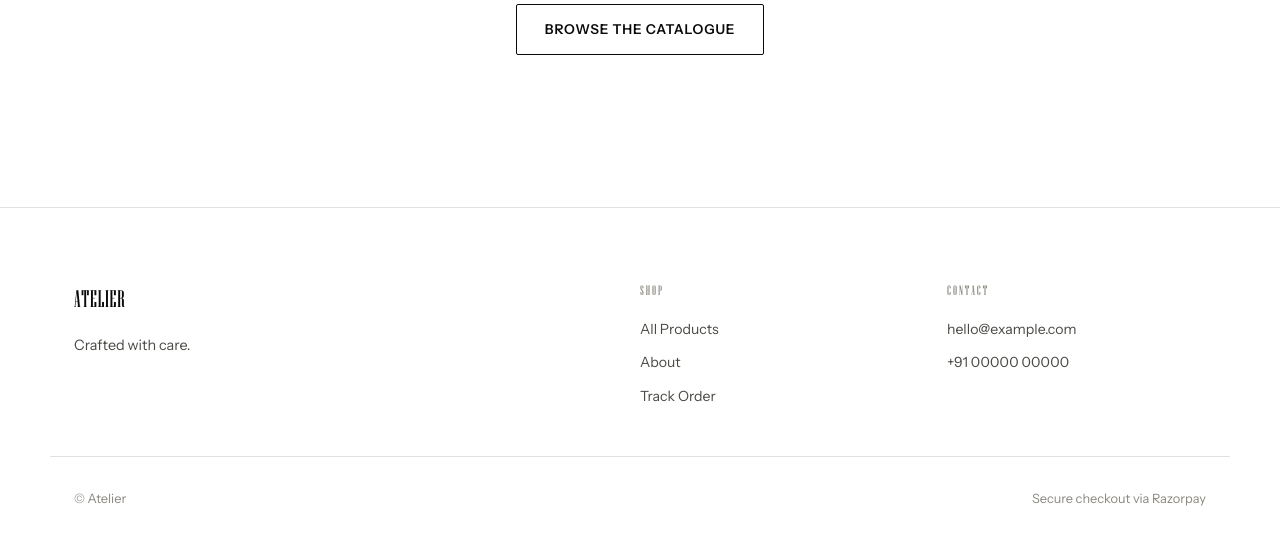
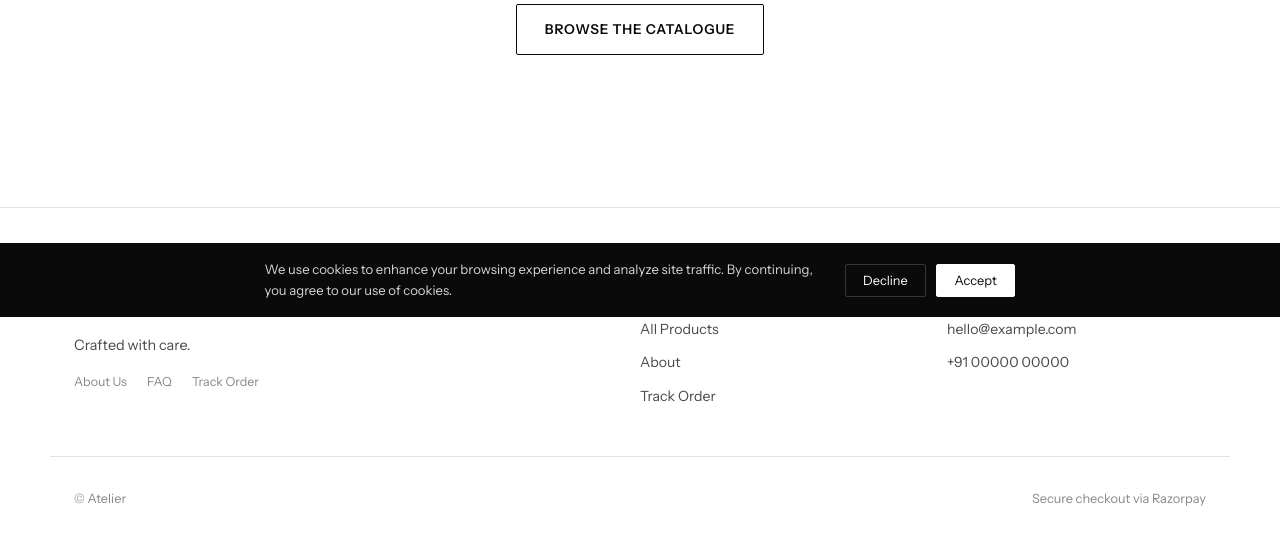
Before and after one commit to TygarWright/virtual-store, a Flask app: page /cart in a window 1280 px wide. Shown: the part 483-1024 px from the top of the page. Run offline with Flask 3, Linux system fonts and the light colour scheme; data comes from the database, SQL or seed files in the repository; some libraries are stand-ins or nearby versions; some web fonts are replaced.

Commit message:
Add cart hover preview, cookie consent banner, footer policy links
- Cart hover preview: hover over cart icon to see mini cart with thumbnails,
  quantities, subtotal, and checkout link. Auto-refreshes after add-to-cart.
  New /api/cart/preview endpoint serves JSON.
- Cookie consent banner: GDPR-style banner with Accept/Decline, stored in
  localStorage, slides up after 800ms delay.
- Footer policy links: About Us, FAQ, Track Order links under brand section.
- Cart preview API endpoint with product images, line totals, and subtotal.

```diff
--- a/app.py
+++ b/app.py
@@ -376,6 +376,29 @@ def api_create_order():
         "customer_email": email,
         "customer_phone": phone,
     })
+
+
+@app.route("/api/cart/preview")
+def api_cart_preview():
+    """Return cart items for the nav hover preview dropdown."""
+    conn = db.get_db()
+    items, subtotal = get_cart_items(conn)
+    result = []
+    for it in items:
+        img = conn.execute(
+            "SELECT filename FROM product_images WHERE product_id = ? ORDER BY position ASC LIMIT 1",
+            (it["product"]["id"],),
+        ).fetchone()
+        result.append({
+            "name": it["product"]["name"],
+            "slug": it["product"]["slug"],
+            "quantity": it["quantity"],
+            "price": it["product"]["price"],
+            "line_total": it["line_total"],
+            "image": img["filename"] if img else None,
+        })
+    conn.close()
+    return jsonify({"items": result, "subtotal": subtotal, "count": sum(it["quantity"] for it in items)})
 
 
 @app.route("/cart")
--- a/static/css/style.css
+++ b/static/css/style.css
@@ -664,6 +664,69 @@ body.menu-open { overflow: hidden; }
   .feature-strip__item { font-size: 0.75rem; gap: 0.5rem; }
 }
 
+/* ---------- Cart hover preview ---------- */
+.nav__cart-wrap { position: relative; }
+.cart-preview {
+  position: absolute; top: calc(100% + 10px); right: 0;
+  background: var(--white); border: 1px solid var(--border);
+  border-radius: 4px; box-shadow: 0 12px 32px rgba(0,0,0,0.12);
+  width: 320px; z-index: 100;
+  opacity: 0; transform: translateY(-4px); pointer-events: none;
+  transition: opacity 0.2s ease, transform 0.2s ease;
+}
+.cart-preview.open { opacity: 1; transform: translateY(0); pointer-events: auto; }
+.cart-preview__header {
+  padding: 0.75rem 1rem; border-bottom: 1px solid var(--border);
+  font-family: var(--display); font-size: 0.72rem; letter-spacing: 0.1em;
+  text-transform: uppercase; color: var(--grey-500);
+}
+.cart-preview__item {
+  display: flex; gap: 0.65rem; padding: 0.65rem 1rem;
+  border-bottom: 1px solid var(--border); align-items: center;
+}
+.cart-preview__item:last-of-type { border-bottom: none; }
+.cart-preview__thumb { width: 40px; height: 50px; object-fit: cover; flex-shrink: 0; border-radius: 2px; }
+.cart-preview__placeholder { width: 40px; height: 50px; flex-shrink: 0; background: var(--grey-100); display: flex; align-items: center; justify-content: center; font-family: var(--serif); font-size: 0.85rem; color: var(--grey-500); border-radius: 2px; }
+.cart-preview__info { flex: 1; min-width: 0; }
+.cart-preview__name { font-size: 0.82rem; white-space: nowrap; overflow: hidden; text-overflow: ellipsis; }
+.cart-preview__qty { font-size: 0.72rem; color: var(--grey-500); }
+.cart-preview__price { font-family: var(--display); font-size: 0.8rem; color: var(--grey-700); flex-shrink: 0; }
+.cart-preview__footer { padding: 0.75rem 1rem; border-top: 1px solid var(--border); }
+.cart-preview__subtotal { display: flex; justify-content: space-between; margin-bottom: 0.75rem; font-size: 0.85rem; }
+.cart-preview__subtotal strong { font-family: var(--display); font-weight: normal; letter-spacing: 0.04em; }
+.cart-preview__empty { padding: 1.75rem 1rem; text-align: center; font-size: 0.85rem; color: var(--grey-500); }
+@media (max-width: 560px) { .cart-preview { display: none !important; } }
+
+/* ---------- Footer policy links ---------- */
+.footer__policies { display: flex; gap: 1.25rem; flex-wrap: wrap; margin-top: 0.5rem; }
+.footer__policies a { font-size: 0.78rem; color: var(--grey-500); }
+.footer__policies a:hover { color: var(--grey-700); }
+
+/* ---------- Cookie consent banner ---------- */
+.cookie-banner {
+  position: fixed; bottom: 0; left: 0; right: 0;
+  background: var(--black); color: var(--white);
+  padding: 1rem 1.5rem; z-index: 1000;
+  display: flex; align-items: center; justify-content: center; gap: 1.25rem;
+  flex-wrap: wrap; font-size: 0.82rem;
+  transform: translateY(100%); transition: transform 0.4s var(--ease);
+}
+.cookie-banner.show { transform: translateY(0); }
+.cookie-banner__text { max-width: 560px; color: var(--grey-300); }
+.cookie-banner__text a { color: var(--white); text-decoration: underline; }
+.cookie-banner__btns { display: flex; gap: 0.6rem; flex-shrink: 0; }
+.cookie-banner__btn {
+  border: 1px solid var(--border-invert); background: transparent; color: var(--white);
+  padding: 0.5rem 1.1rem; font-size: 0.8rem; cursor: pointer; border-radius: 2px;
+  transition: background 0.2s, border-color 0.2s; font-family: var(--sans);
+}
+.cookie-banner__btn:hover { background: rgba(255,255,255,0.08); }
+.cookie-banner__btn--primary { background: var(--white); color: var(--black); border-color: var(--white); }
+.cookie-banner__btn--primary:hover { background: var(--grey-100); }
+@media (max-width: 560px) {
+  .cookie-banner { flex-direction: column; gap: 0.75rem; padding: 1rem; text-align: center; }
+}
+
 /* ============================================================
    Category filters, testimonials, FAQ, newsletter
    ============================================================ */
--- a/static/js/animations.js
+++ b/static/js/animations.js
@@ -372,3 +372,81 @@ document.querySelectorAll(".card").forEach(function (card) {
   });
 });
 })();
+
+/* ============================================================
+ Cart hover preview — fetch and show cart contents on hover
+ ============================================================ */
+(function () {
+"use strict";
+var wrap = document.querySelector(".nav__cart-wrap");
+var preview = document.getElementById("cartPreview");
+if (!wrap || !preview) return;
+var loaded = false;
+var loading = false;
+var hideTimer = null;
+
+function loadCart() {
+  if (loading) return;
+  loading = true;
+  fetch("/api/cart/preview")
+    .then(function (r) { return r.json(); })
+    .then(function (data) { renderCart(data); loaded = true; loading = false; })
+    .catch(function () { loading = false; });
+}
+
+function renderCart(data) {
+  if (!data.items || !data.items.length) {
+    preview.innerHTML = '<div class="cart-preview__empty">Your cart is empty.<br><a href="/#products" style="color:var(--grey-700);text-decoration:underline;">Browse products</a></div>';
+    return;
+  }
+  var html = '<div class="cart-preview__header">Your Cart (' + data.count + ')</div>';
+  html += data.items.map(function (it) {
+    var img = it.image
+      ? '<img class="cart-preview__thumb" src="/static/uploads/' + it.image + '" alt="">'
+      : '<div class="cart-preview__placeholder">' + (it.name[0] || "?") + "</div>";
+    return '<div class="cart-preview__item">' +
+      img +
+      '<div class="cart-preview__info"><div class="cart-preview__name">' + it.name + '</div><div class="cart-preview__qty">Qty: ' + it.quantity + '</div></div>' +
+      '<div class="cart-preview__price">&#8377;' + it.line_total.toLocaleString("en-IN") + '</div>' +
+      '</div>';
+  }).join("");
+  html += '<div class="cart-preview__footer">';
+  html += '<div class="cart-preview__subtotal"><span>Subtotal</span><strong>&#8377;' + data.subtotal.toLocaleString("en-IN") + '</strong></div>';
+  html += '<a href="/cart" class="btn btn--full btn--sm">View Cart & Checkout</a>';
+  html += '</div>';
+  preview.innerHTML = html;
+}
+
+wrap.addEventListener("mouseenter", function () {
+  clearTimeout(hideTimer);
+  if (!loaded) loadCart();
+  preview.classList.add("open");
+});
+wrap.addEventListener("mouseleave", function () {
+  hideTimer = setTimeout(function () { preview.classList.remove("open"); }, 200);
+});
+// Re-load cart after add-to-cart
+document.addEventListener("submit", function (e) {
+  if (e.target && e.target.classList && e.target.classList.contains("add-to-cart-form")) {
+    loaded = false;
+  }
+});
+})();
+
+/* ============================================================
+ Cookie consent banner
+ ============================================================ */
+(function () {
+"use strict";
+var banner = document.getElementById("cookieBanner");
+if (!banner) return;
+var choice = null;
+try { choice = localStorage.getItem("cookieConsent"); } catch (e) {}
+if (!choice) {
+  setTimeout(function () { banner.classList.add("show"); }, 800);
+}
+window.dismissCookie = function (val) {
+  try { localStorage.setItem("cookieConsent", val); } catch (e) {}
+  banner.classList.remove("show");
+};
+})();
--- a/templates/base.html
+++ b/templates/base.html
@@ -55,10 +55,13 @@
         </form>
       {% endif %}
     </div>
-    <a href="{{ url_for('view_cart') }}" class="nav__cart" aria-label="View cart, {{ cart_count }} item{{ 's' if cart_count != 1 else '' }}">
-      <svg width="20" height="20" viewBox="0 0 24 24" fill="none" stroke="currentColor" stroke-width="1.8"><circle cx="9" cy="21" r="1"></circle><circle cx="20" cy="21" r="1"></circle><path d="M1 1h4l2.68 13.39a2 2 0 0 0 2 1.61h9.72a2 2 0 0 0 2-1.61L23 6H6"></path></svg>
-      {% if cart_count > 0 %}<span class="nav__cart-badge">{{ cart_count }}</span>{% endif %}
-    </a>
+    <div class="nav__cart-wrap">
+      <a href="{{ url_for('view_cart') }}" class="nav__cart" id="navCart" aria-label="View cart, {{ cart_count }} item{{ 's' if cart_count != 1 else '' }}">
+        <svg width="20" height="20" viewBox="0 0 24 24" fill="none" stroke="currentColor" stroke-width="1.8"><circle cx="9" cy="21" r="1"></circle><circle cx="20" cy="21" r="1"></circle><path d="M1 1h4l2.68 13.39a2 2 0 0 0 2 1.61h9.72a2 2 0 0 0 2-1.61L23 6H6"></path></svg>
+        {% if cart_count > 0 %}<span class="nav__cart-badge">{{ cart_count }}</span>{% endif %}
+      </a>
+      <div class="cart-preview" id="cartPreview"></div>
+    </div>
     <button class="nav__toggle" id="navToggle" aria-label="Open menu" aria-expanded="false" aria-controls="mobileMenu">
       <span></span><span></span><span></span>
     </button>
@@ -100,6 +103,11 @@
       <div class="footer__brand">
         <span class="footer__logo">{{ settings.site_name }}</span>
         <p>{{ settings.footer_text }}</p>
+        <div class="footer__policies">
+          <a href="{{ url_for('home') }}#about">About Us</a>
+          <a href="{{ url_for('home') }}#faq">FAQ</a>
+          <a href="{{ url_for('track_order') }}">Track Order</a>
+        </div>
       </div>
       <nav class="footer__col" aria-label="Footer">
         <span class="eyebrow">Shop</span>
@@ -122,6 +130,13 @@
   <svg width="18" height="18" viewBox="0 0 24 24" fill="none" stroke="currentColor" stroke-width="2"><path d="M12 19V5M5 12l7-7 7 7"></path></svg>
 </button>
 <div class="toast-stack" id="toastStack" aria-live="polite"></div>
+<div class="cookie-banner" id="cookieBanner">
+  <span class="cookie-banner__text">We use cookies to enhance your browsing experience and analyze site traffic. By continuing, you agree to our use of cookies.</span>
+  <div class="cookie-banner__btns">
+    <button class="cookie-banner__btn" onclick="dismissCookie('declined')">Decline</button>
+    <button class="cookie-banner__btn cookie-banner__btn--primary" onclick="dismissCookie('accepted')">Accept</button>
+  </div>
+</div>
 {% if firebase_auth_enabled %}{% include "_auth_modal.html" %}{% endif %}
 <script src="{{ url_for('static', filename='js/animations.js') }}"></script>
 <script src="{{ url_for('static', filename='js/cart.js') }}"></script>
```
